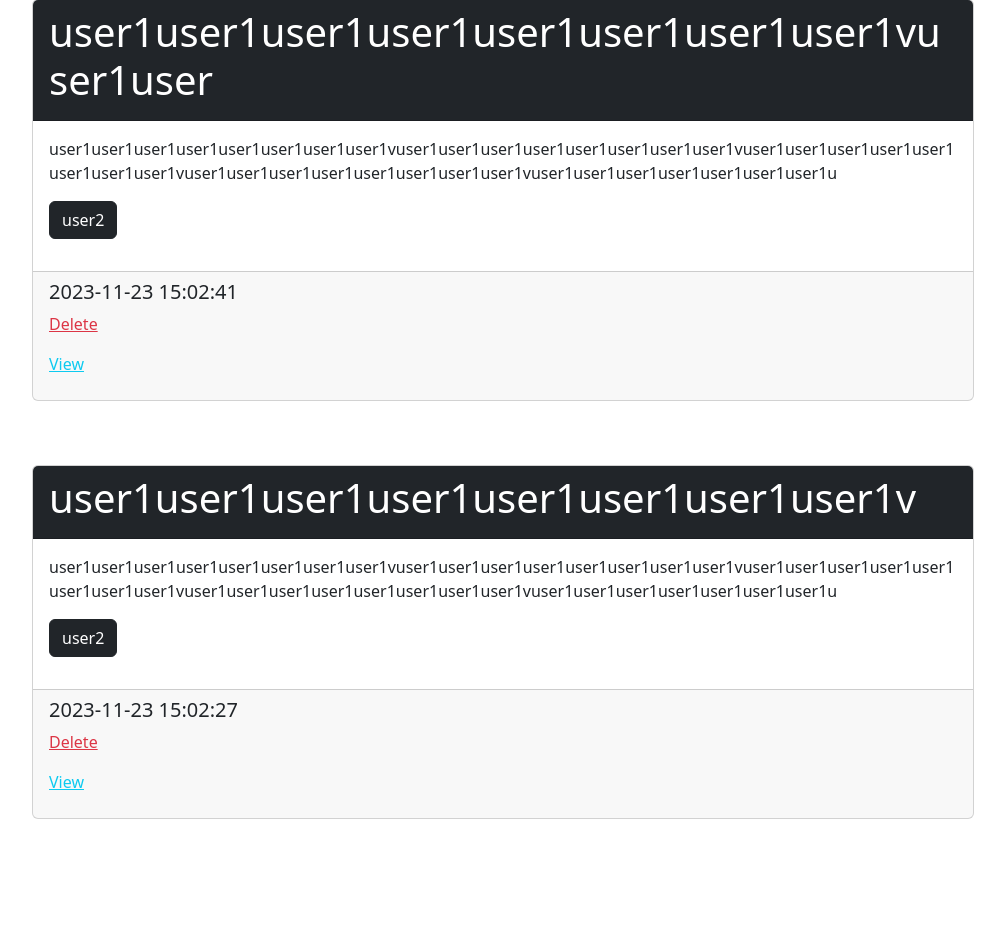
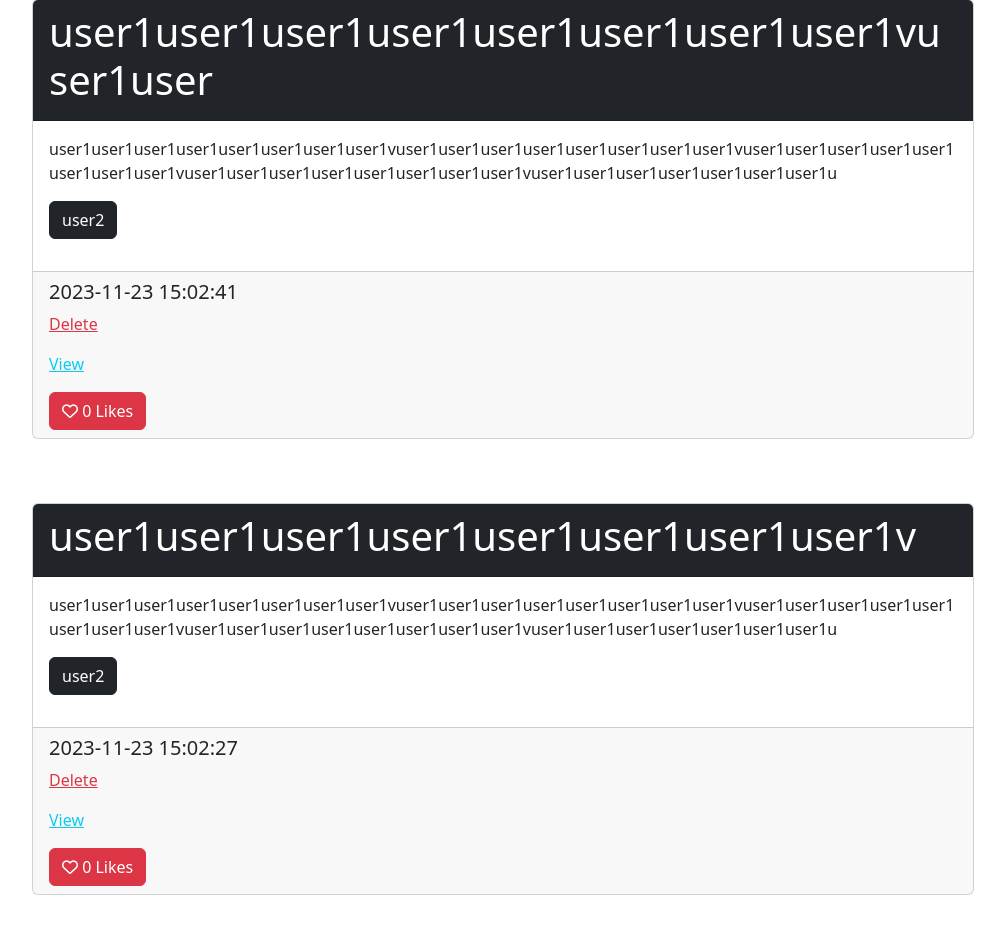
Before and after one commit to Xakimov-Sardor/PyBlog, a Flask app: page / in a window 1280 px wide. Shown: the part 129-1064 px from the top of the page, without its empty margins (137-1142 px from the left). Before the commit the page ends 948 px from the top, so only its background shows below. Run offline with Flask 3, Linux system fonts and the light colour scheme; a user stored in the database is signed in; data that the repository does not hold is empty.

Commit message:
like icon checker

```diff
--- a/website/templates/home.html
+++ b/website/templates/home.html
@@ -1,10 +1,18 @@
 {% extends 'base.html' %}
 
 <title>{% block title %}My home{% endblock title %}</title>
-
 {% block content %}
 <br>
+{% set icon = "fa-regular fa-heart" %}
 {% for post in posts.query.all()[::-1] %}
+
+    {% if like.query.filter_by(author_id=user.id, post_id=post.id).first() %}
+        {% set icon = 'fa-solid fa-heart' %}
+    {% else %}
+        {% set icon = "fa-regular fa-heart" %}
+
+    {% endif %}
+
     <br>
     <div class="post card mb-3 w-75 mx-auto">
         <div class="card-title card-header bg-dark text-white">
@@ -20,6 +28,11 @@
             <p><a href="/delete/{{ post.id }}" class="link-danger">Delete</a></p>
             {% endif %}
             <p><a href="/post/{{ post.id }}" class="link-info">View</a></p>
+            <a href="/like/{{ post.id }}" class="link-offset-2 link-underline link-underline-opacity-0 text-white">
+                <button class="btn btn-danger">
+                    <i class="{{ icon }}"></i> {{ post.likes|length }} Likes
+                </button>
+            </a>
         </div>
 
     </div>
```
